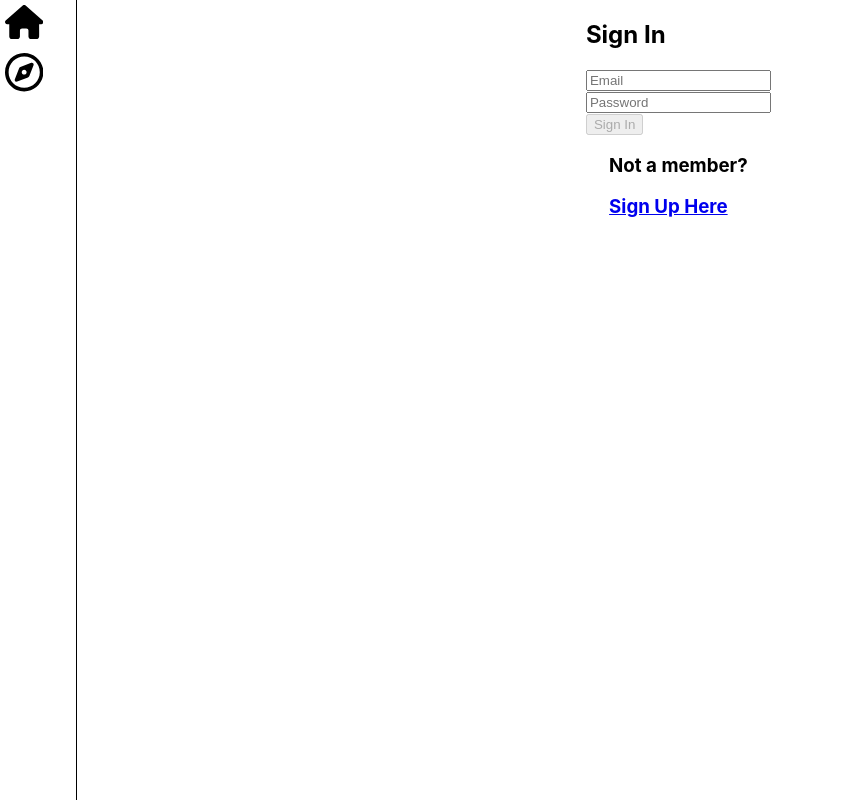
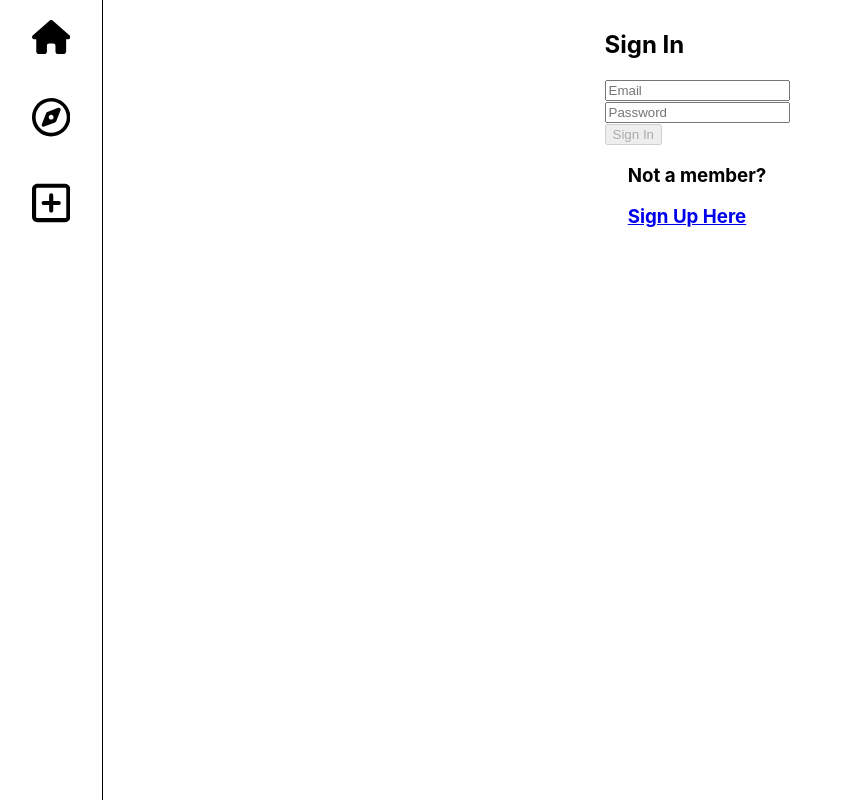
Before and after one commit to d-lewis9442/gramclone, a React (Create React App) app in the folder client/: page / in a window 1280 px wide. Shown: the whole page, without its empty margins (0-848 px from the left). Built offline with nearby package versions, Linux system fonts and the light colour scheme.

Commit message:
create modal functional needs styling

```diff
--- a/client/src/App.css
+++ b/client/src/App.css
@@ -4,13 +4,15 @@
 
 .main-grid {
   display: grid;
-  grid-template-columns: 6vw 94vw;
+  grid-template-columns: 1fr 19fr;
 }
 
 .home {
   display: flex;
   flex-direction: column;
   align-items: center;
+  margin-left: 50px;
+  margin-top: 10px;
 }
 
 .feed-main {
@@ -54,21 +56,23 @@
 .navbar {
   display: flex;
   flex-direction: column;
-  justify-content: center;
-  max-width: 6vw;
+  justify-content: flex-start;
+
+
+  height: 100%;
+  width: 8vw;
+  position: fixed;
+  top: 0;
+  left: 0;
+  border-right: 1px solid black;
+  max-width: 8vw;
 }
 
 .navlink {
   max-width: 3vw;
-  margin: 5px;
-}
-
-.sticky-nav {
-  max-width: 6vw;
-  position: sticky;
-  left: 0;
-  height: 100vh;
-  border-right: 1px solid black;
+  margin-top: 20px;
+  margin-left: 2.5vw;
+  margin-bottom: 20px;
 }
 
 .modal {
@@ -79,6 +83,7 @@
   bottom: 0;
   background-color: rgba(0, 0, 0, 0.5);
   display: flex;
+  flex-direction: column;
   align-items: center;
   justify-content: center;
 }
@@ -96,6 +101,21 @@
   width: auto;
   height: 50vh;
   background-color: white;
+}
+
+.modal-div {
+  display: flex;
+  flex-direction: column;
+  align-items: center;
+  justify-content: flex-start;
+  width: 50vw;
+  height: 50vh;
+  background-color: white;
+}
+
+.modal-body form {
+  display: flex;
+  flex-direction: column;
 }
 
 .modal img{
--- a/client/src/App.js
+++ b/client/src/App.js
@@ -10,6 +10,7 @@ import Nav from './components/Nav'
 function App() {
   let navigate = useNavigate()
   const [user, setUser] = useState(null)
+  const [show, setShow] = useState(false)
 
   const checkToken = async () => {
     const user = await CheckSession()
@@ -32,13 +33,16 @@ function App() {
   return (
     <div className="main-grid">
       <section className="sticky-nav">
-        <Nav logOut={logOut} user={user} />
+        <Nav logOut={logOut} user={user} setShow={setShow} />
       </section>
       <section className="home">
         <Routes>
           <Route path="/" element={<SignIn setUser={setUser} />} />
           <Route path="/register" element={<Register />} />
-          <Route path="/home/*" element={<Home user={user} />} />
+          <Route
+            path="/home/*"
+            element={<Home user={user} show={show} setShow={setShow} />}
+          />
         </Routes>
       </section>
     </div>
--- /dev/null
+++ b/client/src/components/Create.js
@@ -0,0 +1,62 @@
+import { useState } from 'react'
+import { newPost } from '../services/Queries'
+
+const Create = ({ show, onClose, user, setShow }) => {
+  const initialState = { image: '', body: '' }
+  const [formValues, setFormValues] = useState(initialState)
+
+  const handleChange = (e) => {
+    setFormValues({ ...formValues, [e.target.name]: e.target.value })
+  }
+
+  const handleSubmit = async (e) => {
+    e.preventDefault()
+    const id = user.id
+    await newPost(id, {
+      image: formValues.image,
+      body: formValues.body
+    })
+    setFormValues(initialState)
+    setShow(false)
+  }
+
+  if (!show) {
+    return null
+  }
+
+  return (
+    <div className="modal" onClick={() => onClose()}>
+      <h1 onClick={() => onClose()} className="modalX">
+        X
+      </h1>
+      <div className="modal-div" onClick={(e) => e.stopPropagation()}>
+        <div className="modal-header">
+          <h1>Create</h1>
+        </div>
+        <div className="modal-body">
+          <form onSubmit={handleSubmit}>
+            <input
+              onChange={handleChange}
+              value={formValues.image}
+              name="image"
+              type="text"
+              placeholder="Image URL"
+              required
+            />
+            <input
+              onChange={handleChange}
+              value={formValues.body}
+              name="body"
+              type="text"
+              placeholder="Caption"
+              required
+            />
+            <button type="submit">Create Post</button>
+          </form>
+        </div>
+      </div>
+    </div>
+  )
+}
+
+export default Create
--- a/client/src/components/Feed.js
+++ b/client/src/components/Feed.js
@@ -10,12 +10,17 @@ const Feed = ({ user }) => {
     if (user) {
       const id = user.id
       const response = await populateFeed(id)
+      const shuffle = (array) => {
+        array.sort(() => Math.random() - 0.5)
+      }
       let posts = []
       response.data.following.forEach((index) => {
         index.Posts.forEach((post) => {
           if (post) posts.push(post)
         })
+        shuffle(posts)
       })
+
       setUsers(response.data.following)
       setFeed(posts)
     }
--- a/client/src/components/Modal.js
+++ b/client/src/components/Modal.js
@@ -8,19 +8,22 @@ const Modal = ({ show, selectedPost, onClose }) => {
   let comments = selectedPost.Comments
 
   return (
-    <div className="modal">
+    <div className="modal" onClick={() => onClose()}>
       <h1 onClick={() => onClose()} className="modalX">
         X
       </h1>
       {selectedPost ? (
-        <div className="modal-content">
+        <div className="modal-content" onClick={(e) => e.stopPropagation()}>
           <div className="modal-image">
             <img src={selectedPost.image} alt={selectedPost.name} />
           </div>
           <div className="modal-info">
             <div className="comment">
               <div classname="post-image">
-                <img src={selectedPost.User.image} />
+                <img
+                  src={selectedPost.User.image}
+                  alt={selectedPost.User.username}
+                />
               </div>
               <div>
                 <p className="username">{selectedPost.User.username}</p>
--- a/client/src/components/Nav.js
+++ b/client/src/components/Nav.js
@@ -1,6 +1,6 @@
 import { Link } from 'react-router-dom'
 
-const Nav = ({ logOut, user }) => {
+const Nav = ({ logOut, user, setShow }) => {
   return (
     <nav className="navbar">
       <div className="navdiv">
@@ -26,6 +26,16 @@ const Nav = ({ logOut, user }) => {
             </svg>
           </Link>
         </div>
+        <div>
+          <svg
+            xmlns="http://www.w3.org/2000/svg"
+            viewBox="0 0 448 512"
+            className="navlink"
+            onClick={() => setShow(true)}
+          >
+            <path d="M200 344V280H136C122.7 280 112 269.3 112 256C112 242.7 122.7 232 136 232H200V168C200 154.7 210.7 144 224 144C237.3 144 248 154.7 248 168V232H312C325.3 232 336 242.7 336 256C336 269.3 325.3 280 312 280H248V344C248 357.3 237.3 368 224 368C210.7 368 200 357.3 200 344zM0 96C0 60.65 28.65 32 64 32H384C419.3 32 448 60.65 448 96V416C448 451.3 419.3 480 384 480H64C28.65 480 0 451.3 0 416V96zM48 96V416C48 424.8 55.16 432 64 432H384C392.8 432 400 424.8 400 416V96C400 87.16 392.8 80 384 80H64C55.16 80 48 87.16 48 96z" />
+          </svg>
+        </div>
         {user ? (
           <div className="navlink">
             <svg
--- a/client/src/pages/Home.js
+++ b/client/src/pages/Home.js
@@ -1,14 +1,21 @@
 import { Route, Routes } from 'react-router-dom'
 import Feed from '../components/Feed'
 import Explore from '../components/Explore'
+import Create from '../components/Create'
 
-const Home = ({ user }) => {
+const Home = ({ user, show, setShow }) => {
   return (
     <div className="home">
       <Routes>
         <Route path="/explore" element={<Explore />} />
         <Route path="/feed" element={<Feed user={user} />} />
       </Routes>
+      <Create
+        onClose={() => setShow(false)}
+        show={show}
+        user={user}
+        setShow={setShow}
+      />
     </div>
   )
 }
--- a/client/src/services/Queries.js
+++ b/client/src/services/Queries.js
@@ -26,3 +26,12 @@ export const getPostDetails = async (id) => {
     throw error
   }
 }
+
+export const newPost = async (id, data) => {
+  try {
+    const response = await Client.post(`/posts/${id}`, data)
+    return response
+  } catch (error) {
+    throw error
+  }
+}
```
